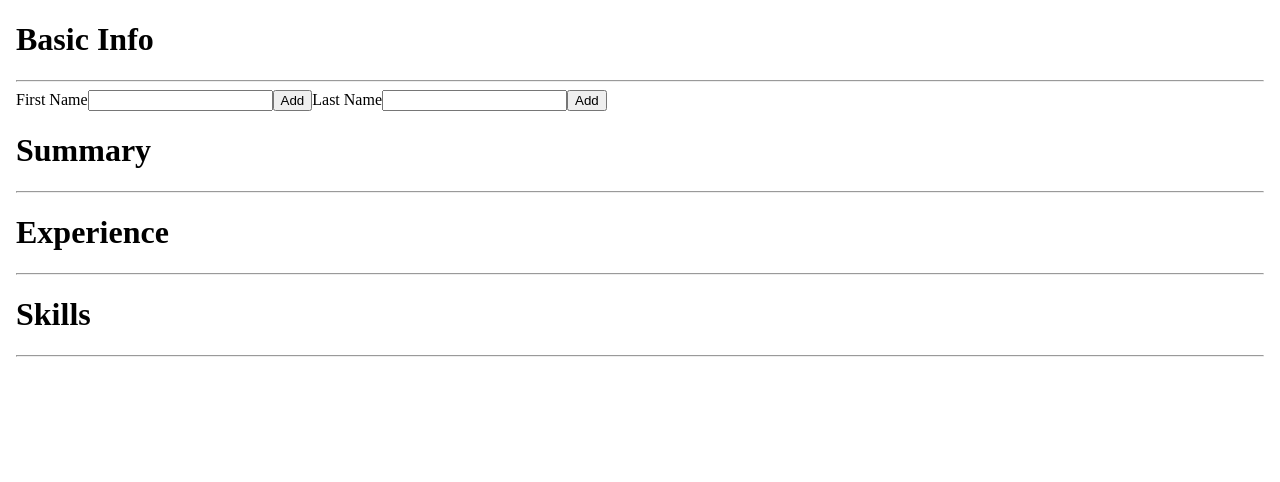
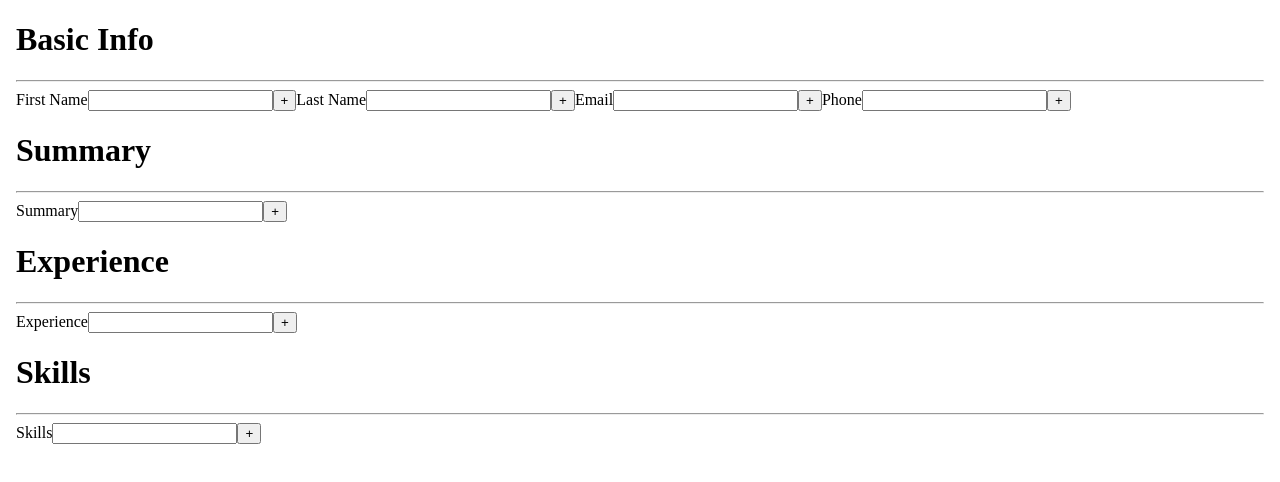
Before and after one commit to padillal/cvapp, a React (Create React App) app: page / in a window 1280 px wide. Shown: the top 482 px of the page. Built offline with nearby package versions, Linux system fonts and the light colour scheme.

Commit message:
cv sections

```diff
--- a/src/App.js
+++ b/src/App.js
@@ -51,7 +51,7 @@ class App extends Component {
             id="firstName"
             />
           <button type="submit">
-            Add
+            +
           </button>
           <label htmlFor="lastName">Last Name</label>
           <input
@@ -61,8 +61,32 @@ class App extends Component {
             id="lastName"
             />
             <button type="submit">
-              Add
+              +
             </button>
+                <label htmlFor="email">Email</label>
+                <input
+                  onChange={this.handleChange}
+                  value={this.state.task}
+                  type="text"
+                  id="email"
+                  />
+                <button type="submit">
+                  +
+                </button>
+
+
+                <label htmlFor="Phone">Phone</label>
+                <input
+                  onChange={this.handleChange}
+                  value={this.state.task}
+                  type="text"
+                  id="Phone"
+                  />
+                <button type="submit">
+                  +
+                </button>
+
+
         </form>
         <Overview tasks={tasks} onRemove={this.onDeleteTask}/>
         </div>
@@ -71,16 +95,52 @@ class App extends Component {
         <div>
         <h1>Summary</h1>
         <hr></hr>
+        <form onSubmit={this.onSubmitTask}>
+            <label htmlFor="summary">Summary</label>
+            <input
+              onChange={this.handleChange}
+              value={this.state.task}
+              type="text"
+              id="summary"
+              />
+            <button type="submit">
+              +
+            </button>
+          </form>
         </div>
 
         <div>
         <h1>Experience</h1>
         <hr></hr>
+        <form onSubmit={this.onSubmitTask}>
+            <label htmlFor="experience">Experience</label>
+            <input
+              onChange={this.handleChange}
+              value={this.state.task}
+              type="text"
+              id="experience"
+              />
+            <button type="submit">
+              +
+            </button>
+          </form>
         </div>
 
         <div>
         <h1>Skills</h1>
         <hr></hr>
+        <form onSubmit={this.onSubmitTask}>
+            <label htmlFor="skills">Skills</label>
+            <input
+              onChange={this.handleChange}
+              value={this.state.task}
+              type="text"
+              id="skills"
+              />
+            <button type="submit">
+              +
+            </button>
+          </form>
         </div>
       </body>
 
```
Also changed, not shown: 1 other file (tests, documents, lock files or other folders).
